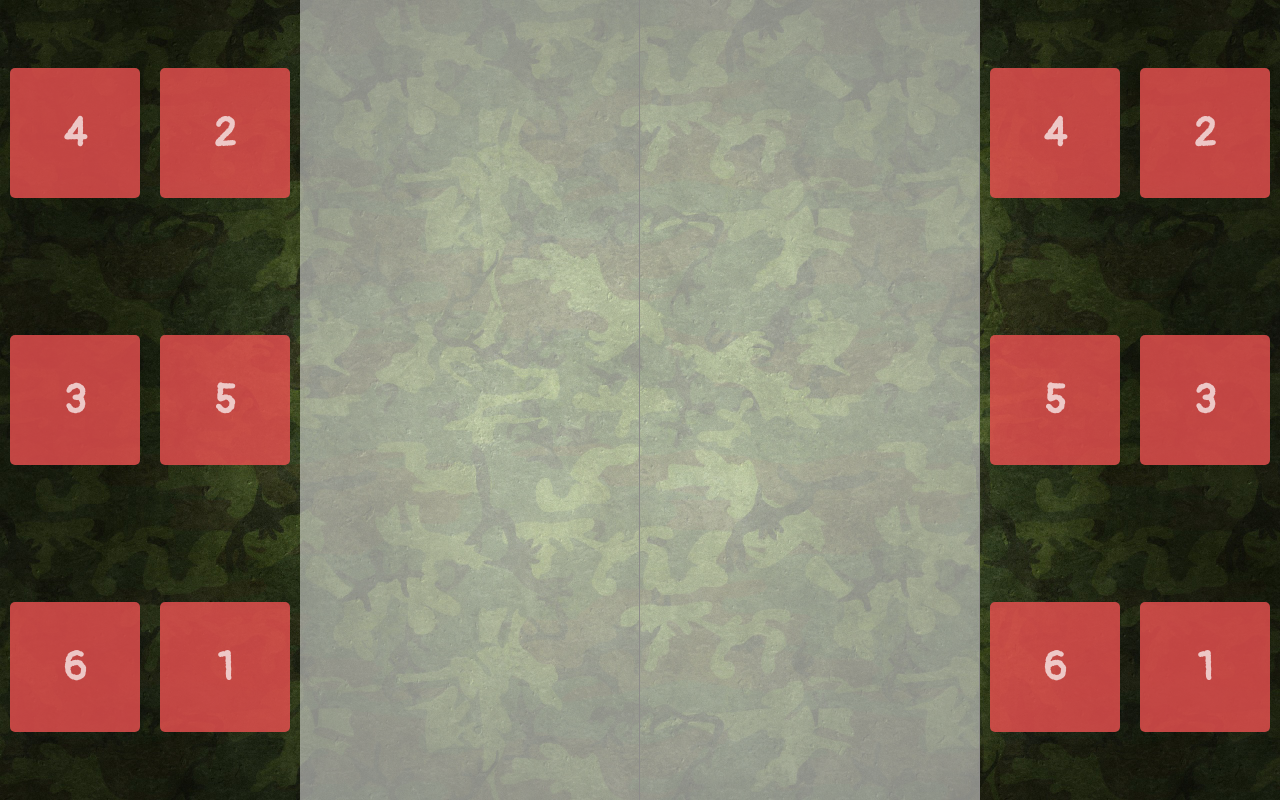
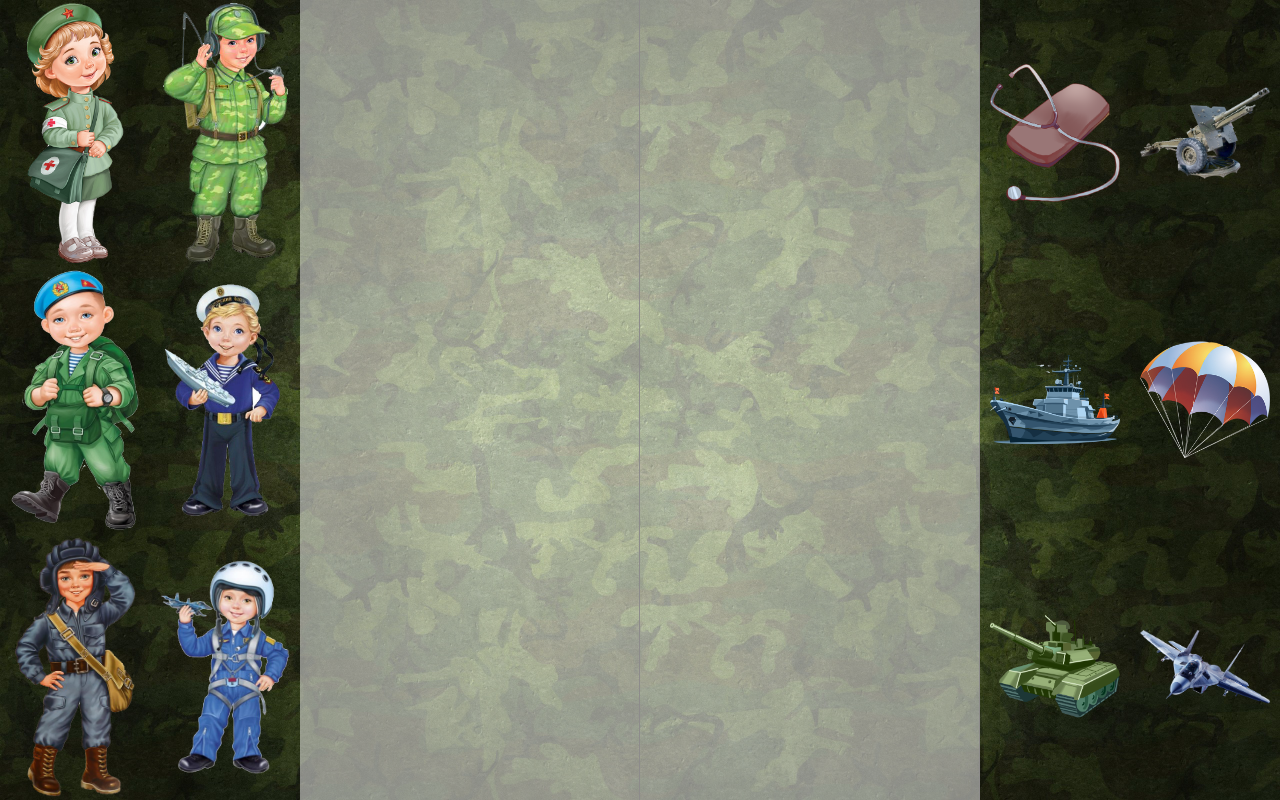
Before and after one commit to edwarr170484/ITStep_Web, a PHP site: page /projects/games/professions/professions.html in a window 1280 px wide. Run offline with PHP 8.4, Linux system fonts and the light colour scheme.

Commit message:
Добавил картинки в игру

```diff
--- a/projects/games/professions/css/professions.css
+++ b/projects/games/professions/css/professions.css
@@ -38,17 +38,17 @@ main {
 
 .variant {
     width: 130px;
-    aspect-ratio: 1/1;
-    border-radius: 5px;
-    background: var(--color-red);
-    color: var(--color-white);
-    font-family: "Pangolin", cursive;
-    display: flex;
-    align-items: center;
-    justify-content: center;
-    font-size: 40px;
-    font-weight: 600;
+    height:260px;
+    background-size: contain;
+    background-position: center center;
+    background-repeat: no-repeat;
     cursor: pointer;
+}
+
+.variant img{
+    width: 100%;
+    height: 100%;
+    object-fit: contain;
 }
 
 .game-zone {
@@ -72,12 +72,16 @@ main {
     width: 100%;
     height: 100%;
     border-radius: 0;
-    background: var(--color-red);
     display: flex;
     align-items: center;
     justify-content: center;
-    font-size: 55px;
-    color: var(--color-white);
+    background-size: 80% auto;
+    background-position: center center;
+    background-repeat: no-repeat;
+}
+
+.game-field:first-child .game-inner {
+    background-size: auto 80%;
 }
 
 .game-result{
--- a/projects/games/professions/js/professions.js
+++ b/projects/games/professions/js/professions.js
@@ -35,10 +35,11 @@ class Result {
         this.man = man;
 
         man.element.style.opacity = '0';
+        man.element.style.zIndex = '-1';
 
         let inner = document.createElement("div");
         inner.classList.add("game-inner");
-        inner.innerHTML = man.image;
+        inner.style.backgroundImage = `url('${man.image}')`;
 
         this.left.append(inner);
     }
@@ -47,10 +48,11 @@ class Result {
         this.job = job;
 
         job.element.style.opacity = '0';
+        job.element.style.zIndex = '-1';
 
         let inner = document.createElement("div");
         inner.classList.add("game-inner");
-        inner.innerHTML = job.image;
+        inner.style.backgroundImage = `url('${job.image}')`;
 
         this.right.append(inner);
     }
@@ -138,9 +140,7 @@ class Element {
 
         this.element = document.createElement('div');
         this.element.classList.add('variant');
-        this.element.classList.add('animate__animated');
-        this.element.classList.add('animate__flipInY');
-        this.element.innerHTML = pair[prop];
+        this.element.style.backgroundImage = `url('${pair[prop]}')`;
 
         this.parent = document.createElement('div');
         this.parent.classList.add('game-variant');
@@ -230,6 +230,7 @@ class Element {
 
     back() {
         this.element.style.opacity = '1';
+        this.element.style.zIndex = '5';
         this.element.style.transition = 'all 0.3s linear';
         this.element.style.left = this.coords.left + 'px';
         this.element.style.top = this.coords.top + 'px';
@@ -252,12 +253,12 @@ class Game {
 
     init() {
         this.pairs = [
-            new Pair(1, 1, 1),
-            new Pair(2, 2, 2),
-            new Pair(3, 3, 3),
-            new Pair(4, 4, 4),
-            new Pair(5, 5, 5),
-            new Pair(6, 6, 6)
+            new Pair(1, 'img/mans/air.png', 'img/jobs/air.png'),
+            new Pair(2, 'img/mans/art.png', 'img/jobs/art.png'),
+            new Pair(3, 'img/mans/desant.png', 'img/jobs/desant.png'),
+            new Pair(4, 'img/mans/doc.png', 'img/jobs/doc.png'),
+            new Pair(5, 'img/mans/sea.png', 'img/jobs/sea.png'),
+            new Pair(6, 'img/mans/tank.png', 'img/jobs/tank.png')
         ];
 
         this.mans = this.pairs.map((pair) => {
```
Also changed, not shown: projects/games/professions/img/jobs/air.png (added), projects/games/professions/img/jobs/art.png (added), projects/games/professions/img/jobs/desant.png (added), projects/games/professions/img/jobs/doc.png (added), projects/games/professions/img/jobs/sea.png (added), projects/games/professions/img/jobs/tank.png (added), projects/games/professions/img/mans/air.png (added), projects/games/professions/img/mans/art.png (added), projects/games/professions/img/mans/desant.png (added), projects/games/professions/img/mans/doc.png (added), projects/games/professions/img/mans/sea.png (added), projects/games/professions/img/mans/tank.png (added).
